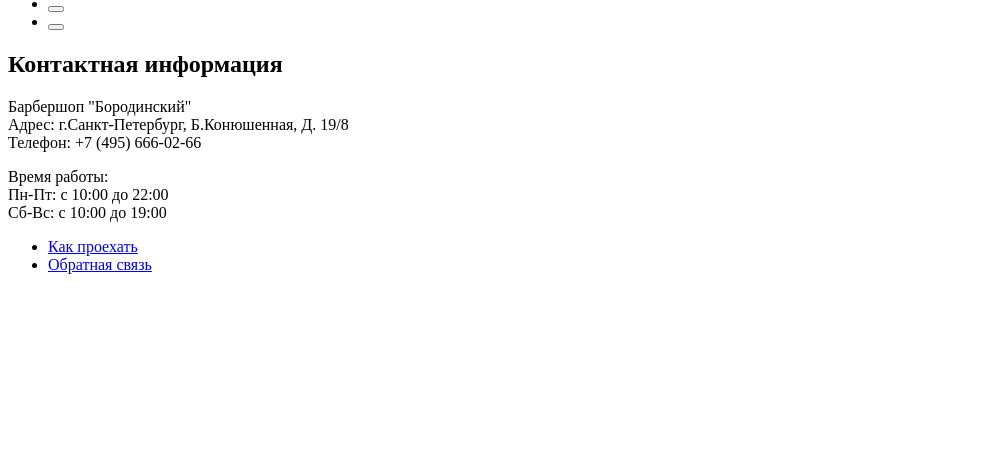
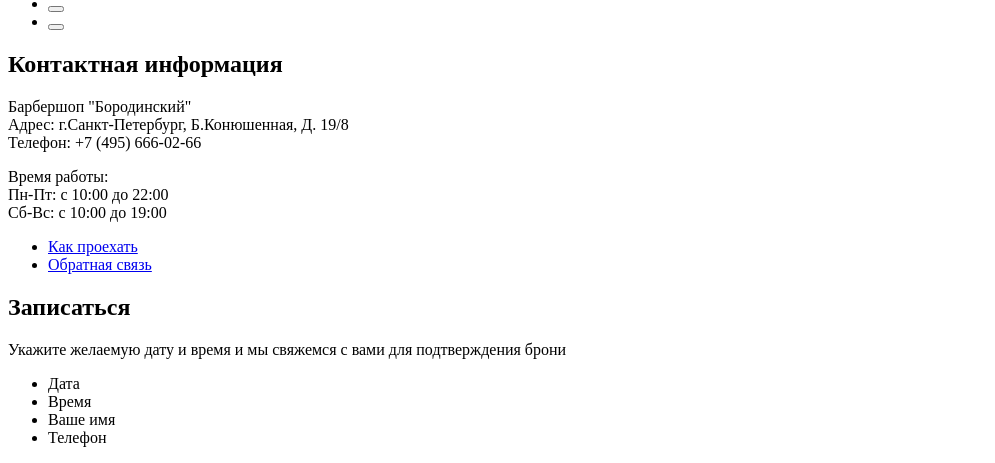
Before and after one commit to vvkraev/377081-barbershop, a plain HTML site: page index.html in a window 1280 px wide. Shown: the part 765-1228 px from the top of the page, without its empty margins (0-995 px from the left). Before the commit the page ends 1055 px from the top, so only its background shows below. Drawn offline with Linux system fonts and the light colour scheme.

Commit message:
Appointment

```diff
--- a/index.html
+++ b/index.html
@@ -98,7 +98,18 @@
                 <span class="contacts-menu-button">Обратная связь</span>
               </a>
             </li>
+          </ul>
         </nav>
+      </section>
+      <section class="appointment">
+        <h2>Записаться</h2>
+        <p>Укажите желаемую дату и время и мы свяжемся с вами для подтверждения брони</p>
+        <ul>
+          <li>Дата</li>
+          <li>Время</li>
+          <li>Ваше имя</li>
+          <li>Телефон</li>
+        </ul>
       </section>
     </div>
   </body>
```
